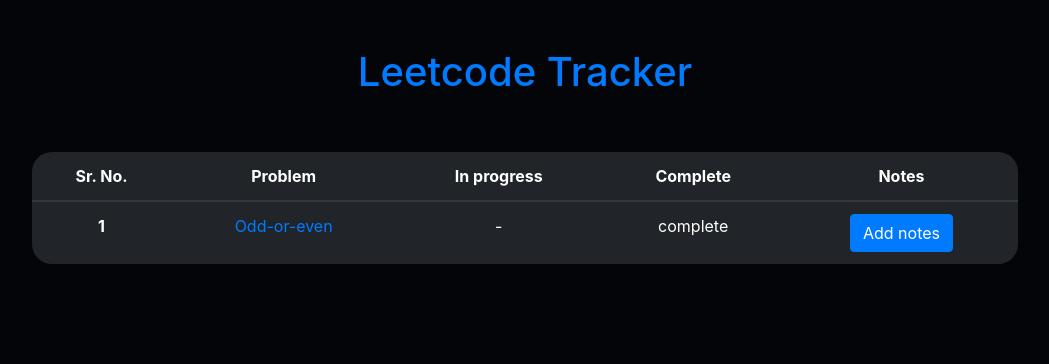
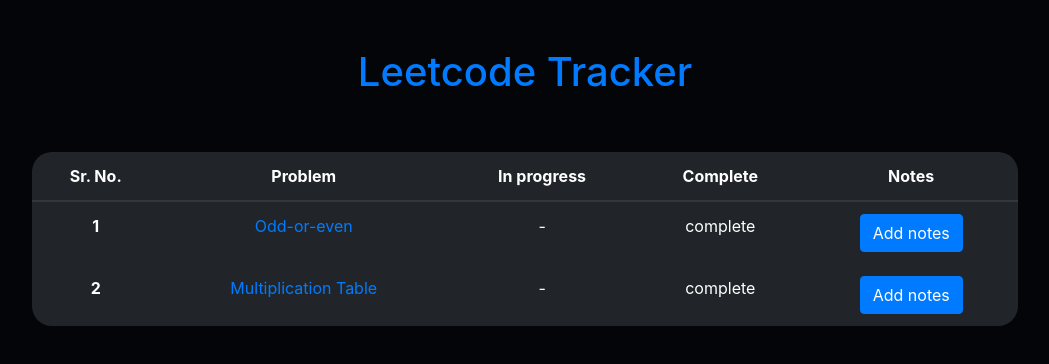
Before and after one commit to Rupesh-Kumbhar/leetcode-tracker, a React (Create React App) app: page / in a window 1280 px wide. Shown: the top 364 px of the page, without its empty margins (115-1164 px from the left). Built offline with nearby package versions, Linux system fonts and the light colour scheme.

Commit message:
added problem

```diff
--- a/src/components/problemTable/problemTable.jsx
+++ b/src/components/problemTable/problemTable.jsx
@@ -38,6 +38,24 @@
                     <button type="button" className="btn btn-primary" onClick={() => setShowModal(true)} >Add notes</button>
                   </td>
                 </tr>
+
+                <tr>
+                  <th scope="row">2</th>
+                  <td>
+                    <a
+                      href="https://www.geeksforgeeks.org/problems/print-table0303/1"
+                      target="_blank"
+                      rel="noopener noreferrer"
+                    >
+                      Multiplication Table
+                    </a>
+                  </td>
+                  <td> - </td>
+                  <td>complete</td>
+                  <td>
+                    <button type="button" className="btn btn-primary" onClick={() => setShowModal(true)} >Add notes</button>
+                  </td>
+                </tr>
               </tbody>
             </table>
           </div>
@@ -55,10 +73,10 @@
             }}
             tabIndex="-1"
           >
-            <div className="modal-dialog">
+            <div class="modal-dialog ">
               <div className="modal-content">
                 <div className="modal-header">
-                  <h1 className="modal-title fs-5">Modal title</h1>
+                  <h1 className="modal-title fs-5">Notes</h1>
                   <button
                     type="button"
                     class="btn-close"
@@ -67,8 +85,10 @@
                     onClick={() => setShowModal(false)}
                   ></button>
                 </div>
-                <div className="modal-body">Odd or even
-                    <input type="text-area"  />
+                <div className="modal-body">
+                    <div class="form-floating">
+                      <textarea class="form-control" placeholder="Leave a Note here" id="floatingTextarea2"></textarea>
+                    </div>
                 </div>
                 <div className="modal-footer">
                   <button
```
